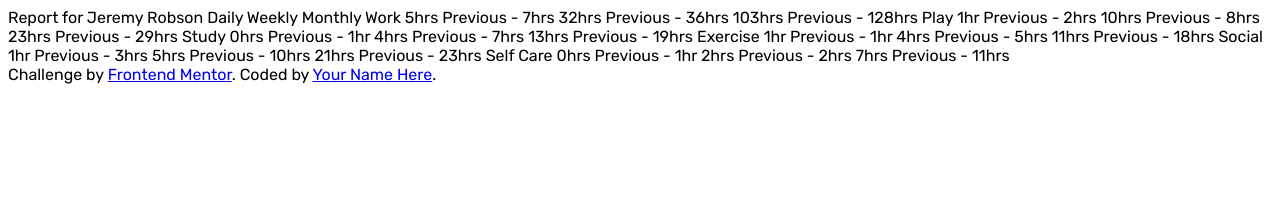
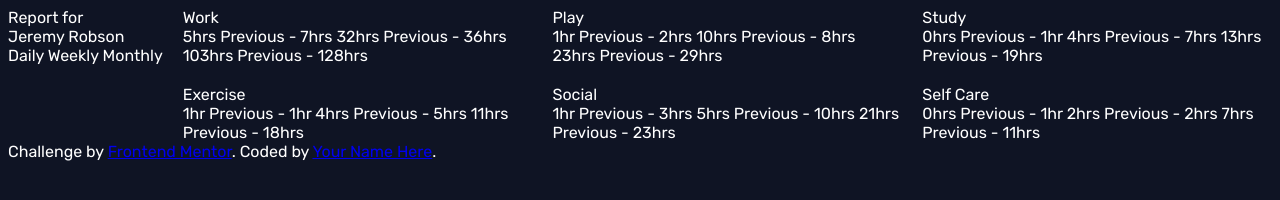
Before and after one commit to missbaah/time-tracking-dashboard, a plain HTML site: page index.html in a window 1280 px wide. Drawn offline with Linux system fonts and the light colour scheme.

Commit message:
adding div elements
added div elements and classes to create the grid

```diff
--- a/index.css
+++ b/index.css
@@ -1,5 +1,18 @@
 body{
     font-family: 'Rubik', sans-serif;
     /* height: 100vh; */
+    background-color: hsl(226, 43%, 10%);
+    color: white;
+}
+
+.grid-container{
+    display: grid;
+    grid-template-columns: auto auto auto auto;
+    grid-template-rows: auto auto;
+    gap: 20px;
 
 }
+
+.item1{
+    grid-row: 1/ span 2;
+}
--- a/index.html
+++ b/index.html
@@ -9,62 +9,93 @@
   <title>Frontend Mentor | Time tracking dashboard</title>
 </head>
 <body>
-
+<div class="grid-container">
+    <div class="item1">
+      <div>
         Report for
+      </div>
+      <div class="name">
         Jeremy Robson
-
+      </div>
+      <div>
         Daily
         Weekly
         Monthly
+      </div>
+    </div>
 
+    <div class="item2">
+      <div class="card-title">
         Work
+      </div>
       5hrs <!-- daily -->
       Previous - 7hrs <!-- daily -->
       32hrs <!-- weekly -->
       Previous - 36hrs <!-- weekly -->
       103hrs <!-- monthly -->
       Previous - 128hrs <!-- monthly -->
+    </div>
 
+    <div class="item3">
+     <div class="card-title">
       Play
+     </div>
       1hr <!-- daily -->
       Previous - 2hrs <!-- daily -->
       10hrs <!-- weekly -->
       Previous - 8hrs <!-- weekly -->
       23hrs <!-- monthly -->
       Previous - 29hrs <!-- monthly -->
+    </div>
 
+    <div class="item4">
+      <div class="card-title">
         Study
+      </div>
       0hrs <!-- daily -->
       Previous - 1hr <!-- daily -->
       4hrs <!-- weekly -->
       Previous - 7hrs <!-- weekly -->
       13hrs <!-- monthly -->
       Previous - 19hrs <!-- monthly -->
+    </div>
 
+    <div class="item5">
+       <div class="card-title">
         Exercise
+       </div>
       1hr <!-- daily -->
       Previous - 1hr <!-- daily -->
       4hrs <!-- weekly -->
       Previous - 5hrs <!-- weekly -->
       11hrs <!-- monthly -->
       Previous - 18hrs <!-- monthly -->
+    </div>
 
+    <div class="item6">
+      <div class="card-title">
         Social
+      </div>
       1hr <!-- daily -->
       Previous - 3hrs <!-- daily -->
       5hrs <!-- weekly -->
       Previous - 10hrs <!-- weekly -->
       21hrs <!-- monthly -->
       Previous - 23hrs <!-- monthly -->
+    </div class="card-title">
 
+    <div class="item7">
+      <div class="card-title">
         Self Care
+      </div>
       0hrs <!-- daily -->
       Previous - 1hr <!-- daily -->
       2hrs <!-- weekly -->
       Previous - 2hrs <!-- weekly -->
       7hrs <!-- monthly -->
       Previous - 11hrs <!-- monthly -->
-
+    </div>
+</div>
 
   <div class="attribution">
     Challenge by <a href="https://www.frontendmentor.io?ref=challenge" target="_blank">Frontend Mentor</a>.
```
Lines whose indentation alone changed are shown as unchanged.
